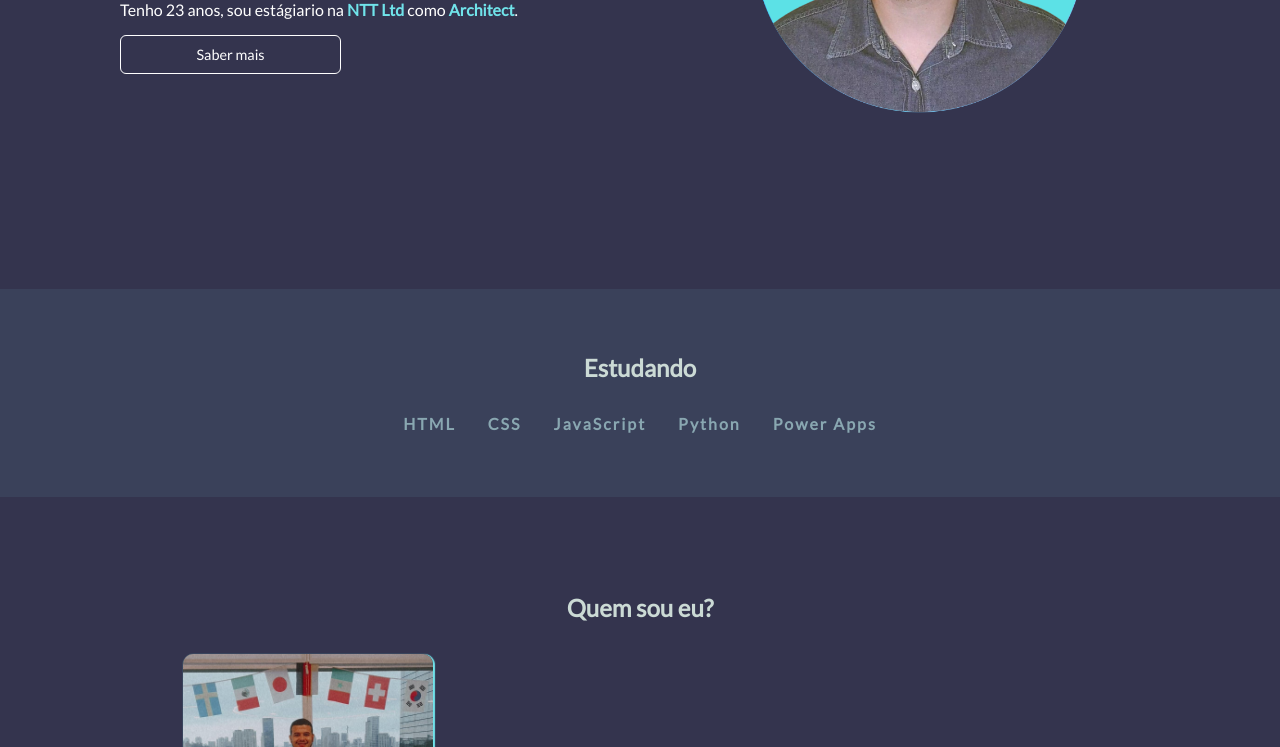
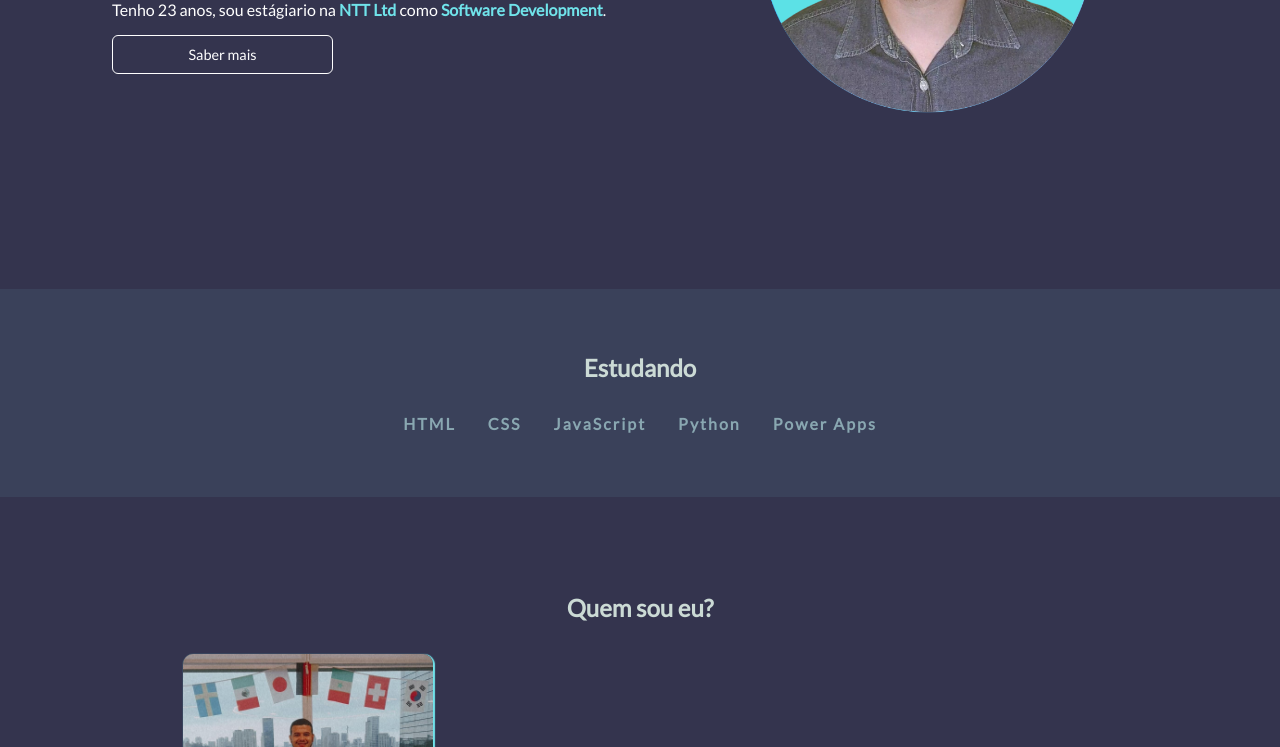
Before and after one commit to alisson-vml/meu_portifolio, a plain HTML site: page index.html in a window 1280 px wide. Shown: the part 353-1100 px from the top of the page. Drawn offline with Linux system fonts and the light colour scheme; no server answers.

Commit message:
Update index.html

```diff
--- a/index.html
+++ b/index.html
@@ -31,7 +31,7 @@
         <section class="first-section" id="hello">
             <div>
                 <h1>Olá! Eu sou o<br><strong>Alisson Vitor</strong></h1>
-                <p>Tenho 23 anos, sou estágiario na <strong>NTT Ltd </strong>como <strong>Architect</strong>. </p>
+                <p>Tenho 23 anos, sou estágiario na <strong>NTT Ltd </strong>como <strong>Software Development</strong>. </p>
                 <a class="btn-actions link-action" href="#contact">Saber mais</a>
             </div>
 
```
